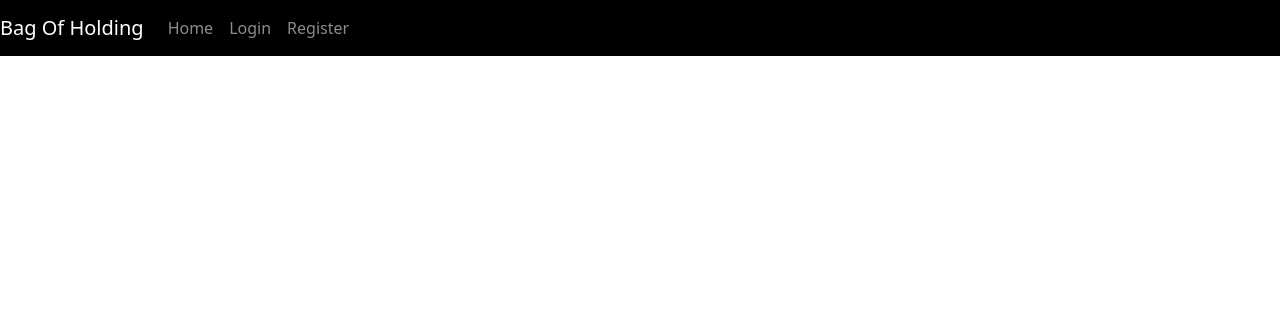
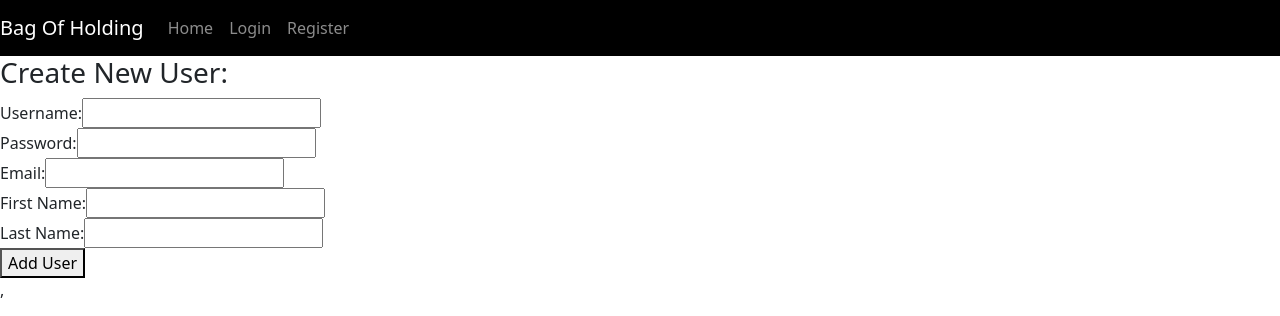
Before and after one commit to TBuscemi/Table_Top, a React (Create React App) app: page /register in a window 1280 px wide. Shown: the top 316 px of the page. Built offline with nearby package versions, Linux system fonts and the light colour scheme.

Commit message:
Got router all set up and working and built the Register part of the site and it adds to the data base.

```diff
--- a/package.json
+++ b/package.json
@@ -11,6 +11,7 @@
     "react": "^17.0.2",
     "react-bootstrap": "^2.0.0-rc.0",
     "react-dom": "^17.0.2",
+    "react-router-dom": "^5.3.0",
     "react-scripts": "4.0.3",
     "web-vitals": "^1.1.2"
   },
--- a/src/App.jsx
+++ b/src/App.jsx
@@ -1,6 +1,9 @@
 import './App.css';
 import React from 'react';
-import Site from './navSites/Site';
+import Site from './components/navSites/Site';
+
+
+
 function App() {
 
 
--- a/src/navSites/sites/NotLoggedIn.jsx
+++ b/src/components/navSites/sites/NotLoggedIn.jsx
@@ -1,10 +1,19 @@
 import { Container, Nav, Navbar, NavbarBrand, NavLink } from 'react-bootstrap';
+import {
+    BrowserRouter as Router,
+    Switch,
+    Route,
+    Link
+  }from "react-router-dom";
+import Register from '../../register/Register';
+
 
 const NotLoggedIn = ({role, setRole}) => {
 
 
     return (
         <div>
+        <Router>
            <Navbar bg="black" variant="dark">
                 <NavbarBrand href="">Bag Of Holding</NavbarBrand>
                 <Nav>
@@ -13,6 +22,11 @@ const NotLoggedIn = ({role, setRole}) => {
                    <Nav.Item><Nav.Link href="/register">Register</Nav.Link></Nav.Item>
                 </Nav>
             </Navbar>
+                    <Switch>
+                    <Route path='/register'  exact component={Register}></Route>
+                </Switch>
+        </Router>
+
         </div>
     )
 }
--- /dev/null
+++ b/src/components/register/Register.jsx
@@ -0,0 +1,72 @@
+import axios from 'axios';
+import React, { Component } from 'react';
+import "./Register.css"
+
+
+class Register extends React.Component {
+    constructor(props) {
+        super(props);
+        this.state = {
+            username: '',
+            password: '',
+            email: '',
+            first_name: '',
+            last_name: ''
+        }
+    }
+
+    handleSubmit(event) {
+        event.preventDefault();
+
+        let new_user = {
+            username: this.state.username,
+            password: this.state.password,
+            email: this.state.email,
+            first_name: this.state.first_name,
+            last_name: this.state.last_name
+        }
+
+        console.log(new_user)
+
+        axios.post('http://127.0.0.1:8000/api/auth/register/', new_user)
+        localStorage.removeItem('token')
+        console.log(localStorage.getItem('token'))
+        // // window.location = "/login"
+    }
+
+    handleChange(event){
+        event.persist();
+
+        this.setState({
+            [event.target.name]: event.target.value
+        })
+    }
+
+    render() {
+        return (
+            <div className="register">
+                <form onSubmit={(event) => this.handleSubmit(event)}>
+                    <h3>Create New User:</h3>
+                    <label for="username">Username: </label>
+                    <input type="text" name="username" onChange={(event) => this.handleChange(event)} value={this.state.username}/><br></br>
+
+                    <label for="password">Password: </label>
+                    <input type="text" name="password" onChange={(event) => this.handleChange(event)} value={this.state.password}/><br></br>
+
+                    <label for="email">Email: </label>
+                    <input type="text" name="email" onChange={(event) => this.handleChange(event)} value={this.state.email}/><br></br>
+
+                    <label for="first_name">First Name: </label>
+                    <input type="text" name="first_name" onChange={(event) => this.handleChange(event)} value={this.state.first_name}/><br></br>
+
+                    <label for="last_name">Last Name: </label>
+                    <input type="text" name="last_name" onChange={(event) => this.handleChange(event)} value={this.state.last_name}/><br></br>
+
+                    <button type="submit">Add User</button>
+                </form>
+            </div>
+        )
+    }
+}
+
+export default Register;
--- a/src/index.js
+++ b/src/index.js
@@ -1,11 +1,15 @@
 import React from 'react';
 import ReactDOM from 'react-dom';
 import App from './App';
+import { BrowserRouter as Router } from 'react-router-dom'
 
 
 ReactDOM.render(
-  <React.StrictMode>
-    <App />
-  </React.StrictMode>,
+  <Router>
+    <React.StrictMode>
+      <App />
+    </React.StrictMode>,
+  </Router>,
+
   document.getElementById('root')
 );
```
Also changed, not shown: src/components/login/Login.css (added), src/components/login/Login.jsx (added), src/components/navSites/Site.jsx (renamed from src/navSites/Site.jsx), src/components/navSites/sites/LoggedIn.jsx (added), src/components/register/Register.css (added), 1 other file (tests, documents, lock files or other folders).
